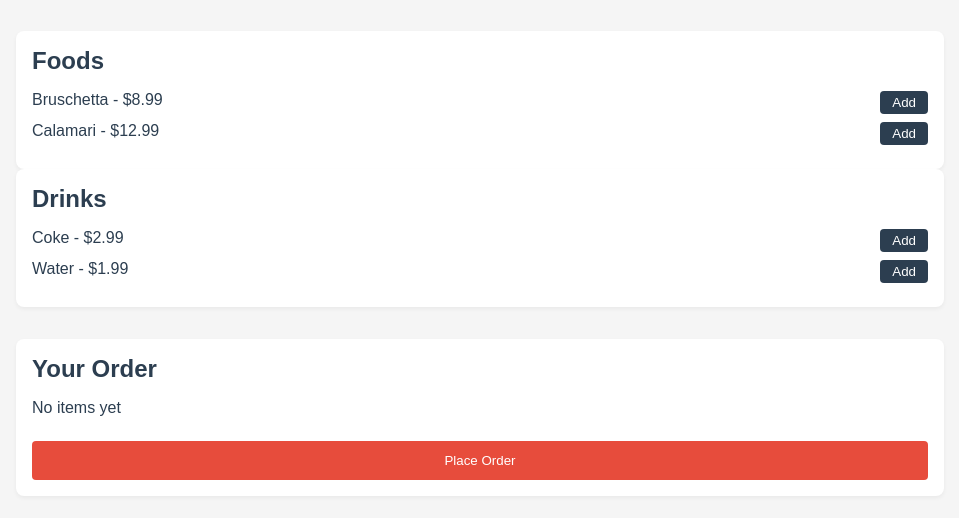
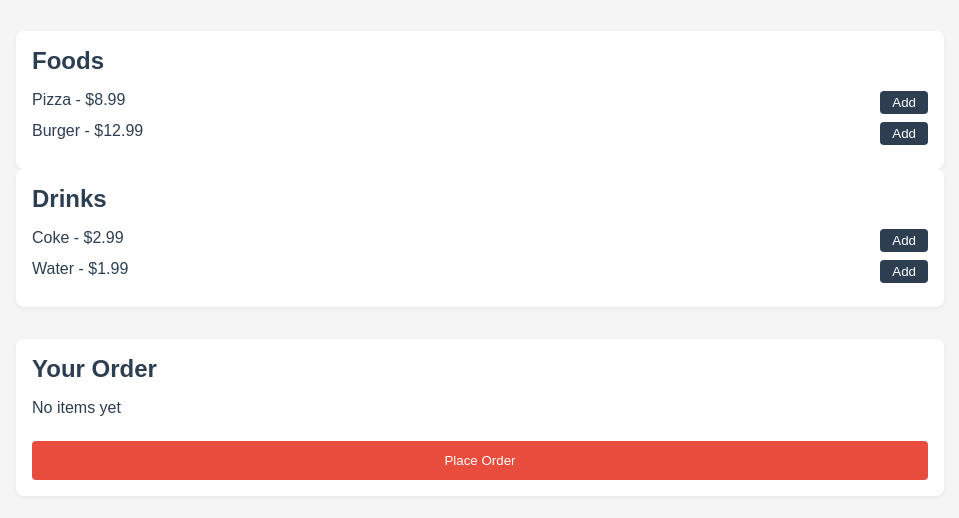
Before and after one commit to Furba2/rm, a plain HTML site: page index.html in a window 1280 px wide. Shown: the part 54-572 px from the top of the page, without its empty margins (160-1119 px from the left). Drawn offline with Linux system fonts and the light colour scheme.

Commit message:
Add files via upload

```diff
--- a/index.html
+++ b/index.html
@@ -136,8 +136,8 @@
 
     const menuData = {
       Foods: [
-        { id: 1, name: "Bruschetta", price: 8.99 },
-        { id: 2, name: "Calamari", price: 12.99 },
+        { id: 1, name: "Pizza", price: 8.99 },
+        { id: 2, name: "Burger", price: 12.99 },
       ],
       Drinks: [
         { id: 3, name: "Coke", price: 2.99 },
```
